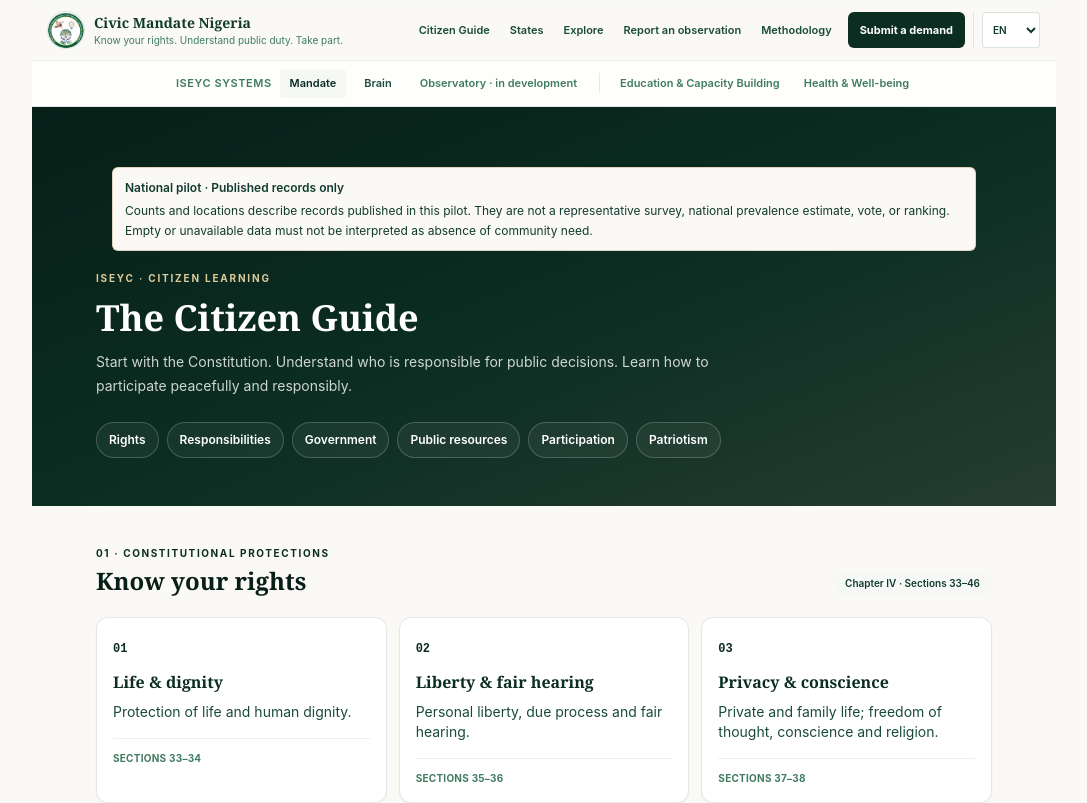
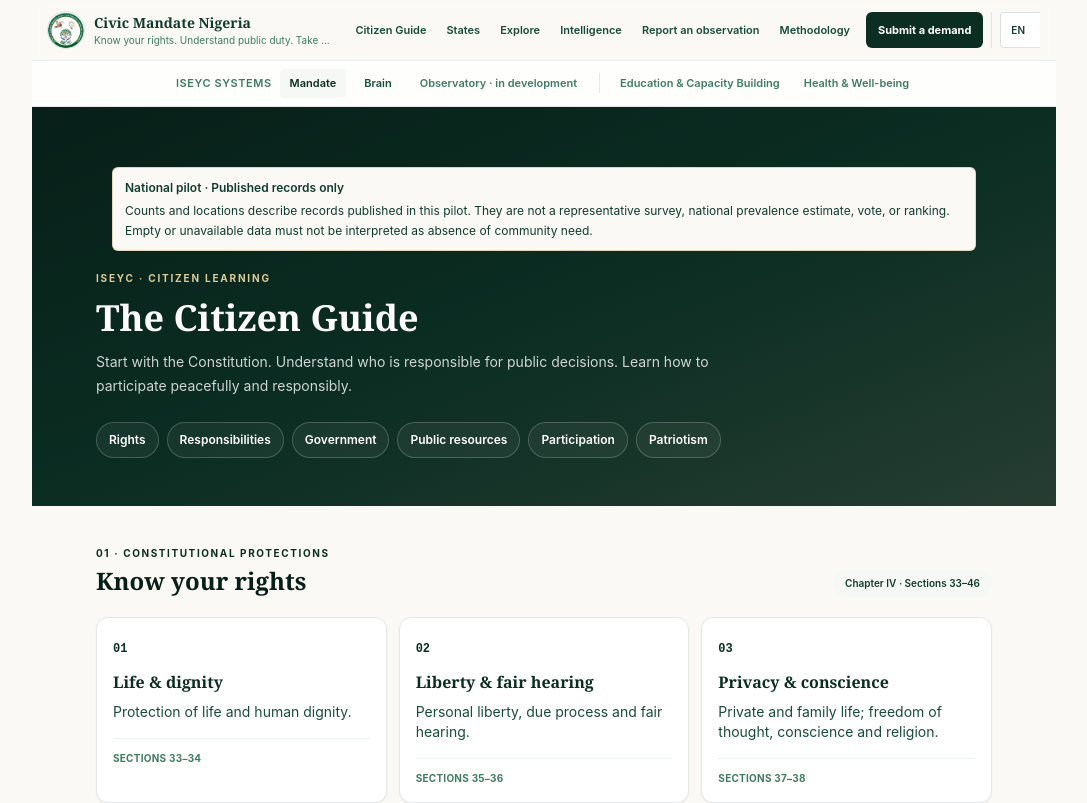
Before and after one commit to mrzulqarnainnadabo/2027-street-mandate, a Next.js app: page /learn in a window 1280 px wide. Shown: the top 803 px of the page, without its empty margins (96-1183 px from the left). Built offline with nearby package versions, Linux system fonts and the light colour scheme.

Commit message:
fix(mandate): restore Intelligence nav link and remove undefined i18n call
Shell contract expects /intelligence in Header. Mobile nav referenced t() without import.

```diff
--- a/components/Header.tsx
+++ b/components/Header.tsx
@@ -10,6 +10,7 @@ const NAV = [
   { href: "/learn", label: "Citizen Guide" },
   { href: "/states", label: "States" },
   { href: "/explore", label: "Explore" },
+  { href: "/intelligence", label: "Intelligence" },
   { href: "/report", label: "Report an observation" },
   { href: "/methodology", label: "Methodology" },
 ] as const;
@@ -78,7 +79,7 @@ export default function Header() {
             {NAV.map((item) => (
               <Link key={item.href} href={item.href}
                 className="rounded-md px-3 py-3 text-sm font-semibold text-forest-800 hover:bg-forest-50"
-                onClick={() => setOpen(false)}>{item.label === "Brief" ? t("header.brief") : item.label}</Link>
+                onClick={() => setOpen(false)}>{item.label}</Link>
             ))}
             <Link href="/?action=submit" className="mx-3 my-2 inline-flex min-h-11 items-center justify-center rounded-md bg-forest-900 px-4 text-sm font-bold text-white" onClick={() => setOpen(false)}>Submit a demand</Link>
           </nav>
```
